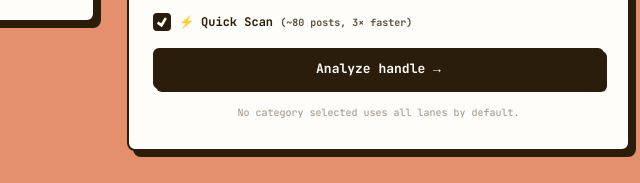
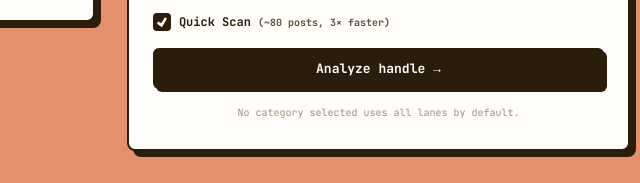
Before and after one commit to stargirl007/xprofilesorter, a website: page public/index.html in a window 1280 px wide. Shown: the part 516-699 px from the top of the page, 585-1225 px from the left. Drawn offline with Linux system fonts and the light colour scheme.

Commit message:
feat: remove lightning emoji from Quick Scan checkboxes in index and admin pages

```diff
--- a/public/index.html
+++ b/public/index.html
@@ -145,7 +145,7 @@
                 </fieldset>
                 <label class="refresh-option">
                   <input type="checkbox" id="quick-scan" name="quickScan" checked />
-                  <span>⚡ Quick Scan <small>(~80 posts, 3&times; faster)</small></span>
+                  <span>Quick Scan <small>(~80 posts, 3&times; faster)</small></span>
                 </label>
                 <button type="submit" id="submit-btn">Analyze handle →</button>
                 <p class="panel-note">No category selected uses all lanes by default.</p>
```
Also changed, not shown: public/admin.html (+1 -1 lines).
